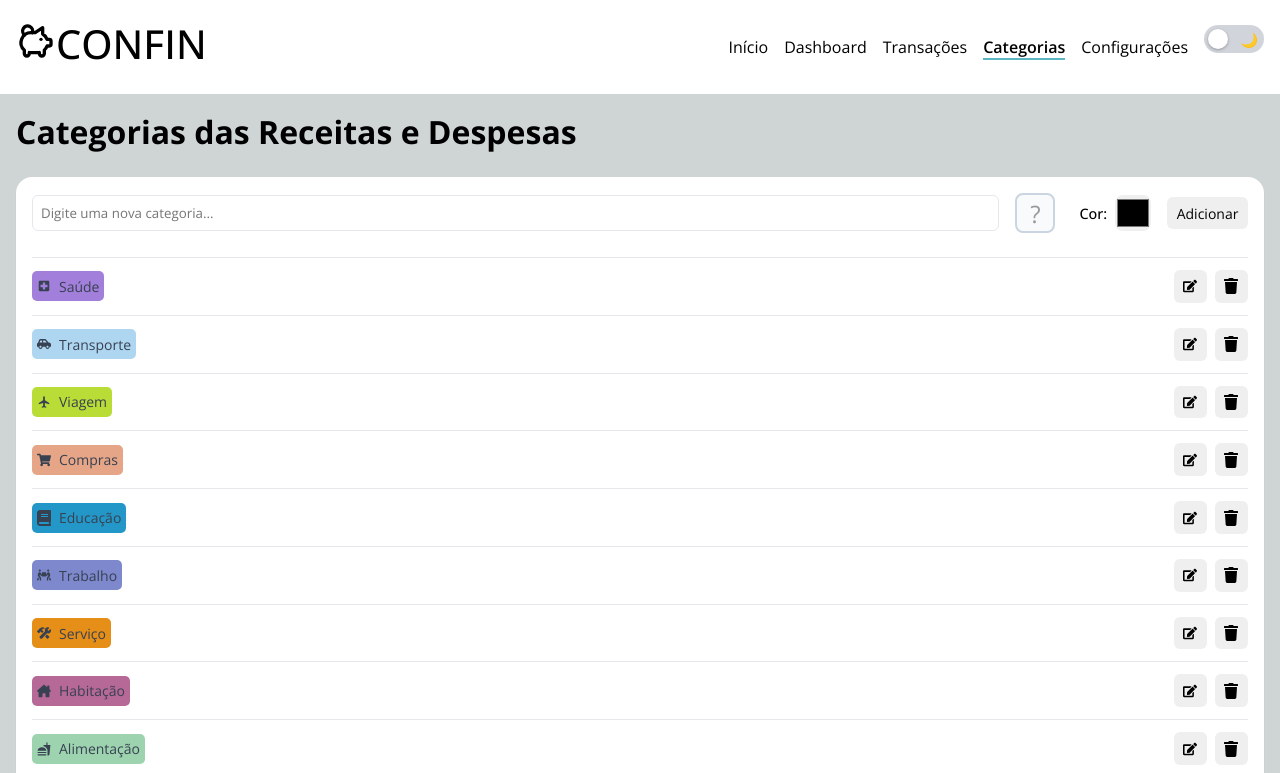
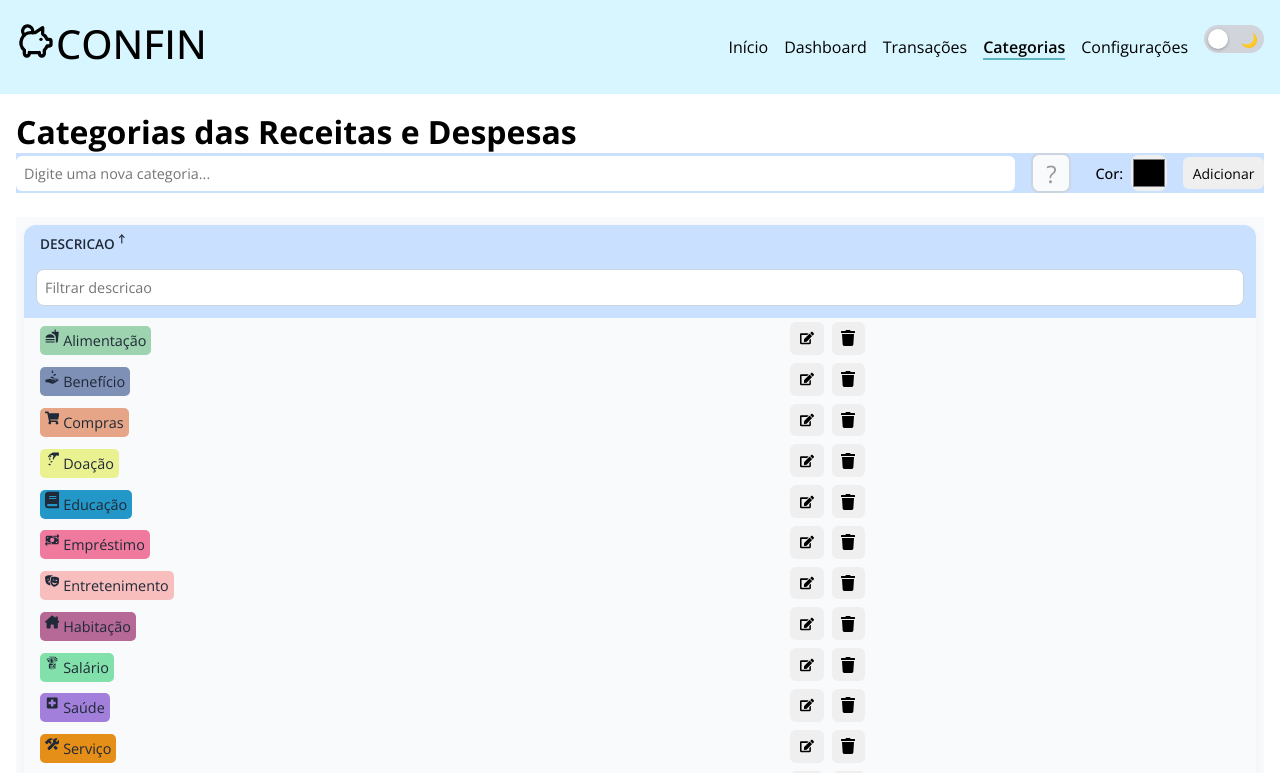
Before and after one commit to osmanseixas/confin, a React (Create React App) app: page /categories in a window 1280 px wide. Shown: the top 773 px of the page. Built offline with nearby package versions, Linux system fonts and the light colour scheme; data requests are answered from the project's data file; a web font is replaced by a local one.

Commit message:
ajustes CSS e componente Categoria

```diff
--- a/src/components/layout/Footer.module.css
+++ b/src/components/layout/Footer.module.css
@@ -1,6 +1,6 @@
 .footer {
-    background-color: black;
-    color: white;
+    background-color: var(--main-header-bg);
+    color: var(--contrast-text);
     padding: 1.5em;
     text-align: center;
 }
@@ -16,7 +16,7 @@
 }
 
 .social_list li:hover {
-    color: #5DB5C2;
+    color: var(--text-hover);
 }
 
 .social_list svg {
@@ -30,5 +30,5 @@
 
 .copyright span {
     font-weight: bold;
-    color: #5DB5C2;
+    color: var(--main-header-text);
 }
--- a/src/components/pages/Category.js
+++ b/src/components/pages/Category.js
@@ -1,6 +1,7 @@
-import React, { useState, useEffect } from "react";
+import React, { useState, useEffect, useMemo } from "react";
 import { getCategorias } from "../../services/CategoryService";
 import { MdLocalHospital, MdFastfood } from "react-icons/md";
+import { TbArrowNarrowDown, TbArrowNarrowUp } from "react-icons/tb";
 import {
   FaCarSide,
   FaShoppingCart,
@@ -8,7 +9,6 @@ import {
   FaPeopleCarry,
   FaTrash,
   FaEdit,
-  FaSave,
 } from "react-icons/fa";
 import {
   FaHouseChimney,
@@ -24,6 +24,12 @@ import IconGridSelector from "../layout/IconGridSelector";
 import ColorPicker from "../layout/ColorPicker";
 
 export default function Category() {
+  const [filtro, setFiltro] = useState({
+    descricao: "",
+  });
+  const [ordem, setOrdem] = useState("descricao");
+  const [ascendente, setAscendente] = useState(true);
+
   const [items, setItems] = useState([]);
   const [loading, setLoading] = useState(true);
   const [erro, setErro] = useState("");
@@ -31,10 +37,6 @@ export default function Category() {
   const [newItem, setNewItem] = useState("");
   const [selectedIcone, setSelectedIcone] = useState("");
   const [newCor, setNewCor] = useState("");
-  const [editingItem, setEditingItem] = useState(null);
-  const [editedDescricao, setEditedDescricao] = useState("");
-  const [editedIcone, setEditedIcone] = useState("");
-  const [editedCor, setEditedCor] = useState("");
 
   // Ícones disponíveis
   const icons = {
@@ -89,45 +91,47 @@ export default function Category() {
     setItems(items.filter((item) => item.id !== id));
   };
 
-  // Iniciar edição
-  const handleEditItem = (item) => {
-    setEditingItem(item);
-    setEditedDescricao(item.descricao);
-    setEditedIcone(item.icone);
-    setEditedCor(item.cor);
-  };
+  const dadosFiltrados = useMemo(() => {
+    let resultado = [...items];
 
-  // Salvar edição
-  const handleSaveEdit = () => {
-    setItems(
-      items.map((item) =>
-        item.id === editingItem.id
-          ? {
-              ...item,
-              descricao: editedDescricao,
-              icone: editedIcone,
-              cor: editedCor,
-            }
-          : item
+    // Filtro
+    resultado = resultado.filter((item) =>
+      Object.entries(filtro).every(([chave, valor]) =>
+        valor === ""
+          ? true
+          : String(item[chave]).toLowerCase().includes(valor.toLowerCase())
       )
     );
-    setEditingItem(null);
+
+    // Ordenação
+    if (ordem) {
+      resultado.sort((a, b) => {
+        const valorA = a[ordem];
+        const valorB = b[ordem];
+        if (valorA < valorB) return ascendente ? -1 : 1;
+        if (valorA > valorB) return ascendente ? 1 : -1;
+        return 0;
+      });
+    }
+
+    return resultado;
+  }, [items, filtro, ordem, ascendente]);
+
+  const alternarOrdem = (campo) => {
+    if (ordem === campo) {
+      setAscendente(!ascendente);
+    } else {
+      setOrdem(campo);
+      setAscendente(true);
+    }
   };
 
   return (
     <div className={styles.mainContainer}>
       <h1>Categorias das Receitas e Despesas</h1>
-
-      {loading ? (
-        <p>Carregando...</p>
-      ) : (
-        <div className={`max-w-6xl mx-auto ${styles.box}`}>
-          {erro ? (
-            <p className="text-red-500">{erro}</p>
-          ) : (
-            <>
       <div className={styles.inputContainer}>
         <input
+          className={styles.filterInput}
           type="text"
           placeholder="Digite uma nova categoria..."
           value={newItem}
@@ -138,37 +142,57 @@ export default function Category() {
           selected={selectedIcone}
           onSelect={(iconKey) => setSelectedIcone(iconKey)}
         />
-                <ColorPicker
-                  selectedColor={newCor}
-                  onChange={setNewCor}
-                />
+        <ColorPicker selectedColor={newCor} onChange={setNewCor} />
         <button onClick={handleAddItem}>Adicionar</button>
       </div>
-              <ul className={styles.itemList}>
-                {items.map((item) => (
-                  <li key={item.id} className={styles.item}>
-                    {editingItem && editingItem.id === item.id ? (
-                      <>
+      {loading ? (
+        <p>Carregando...</p>
+      ) : (
+        <div className={styles.container}>
+          {erro ? (
+            <p className="text-red-500">{erro}</p>
+          ) : (
+            <div className={styles.box}>
+              <table className={styles.table}>
+                <thead className={styles.thead}>
+                  <tr>
+                    {["descricao"].map((campo) => (
+                      <th
+                        colSpan={2}
+                        key={campo}
+                        className={styles.th}
+                        onClick={() => alternarOrdem(campo)}
+                      >
+                        {campo.toUpperCase()}
+                        {ordem === campo &&
+                          (ascendente ? (
+                            <TbArrowNarrowUp />
+                          ) : (
+                            <TbArrowNarrowDown />
+                          ))}
+                      </th>
+                    ))}
+                  </tr>
+                  <tr className={styles.filterRow}>
+                    {["descricao"].map((campo) => (
+                      <td key={campo} colSpan={2}>
                         <input
                           type="text"
-                          value={editedDescricao}
-                          onChange={(e) => setEditedDescricao(e.target.value)}
+                          placeholder={`Filtrar ${campo}`}
+                          className={styles.filterInput}
+                          value={filtro[campo]}
+                          onChange={(e) =>
+                            setFiltro({ ...filtro, [campo]: e.target.value })
+                          }
                         />
-                        <IconGridSelector
-                          icons={icons}
-                          selected={editedIcone}
-                          onSelect={(iconKey) => setEditedIcone(iconKey)}
-                        />
-                        <ColorPicker
-                          selectedColor={editedCor}
-                          onChange={setEditedCor}
-                        />
-                        <button onClick={handleSaveEdit} className="save">
-                          <FaSave />
-                        </button>
-                      </>
-                    ) : (
-                      <>
+                      </td>
+                    ))}
+                  </tr>
+                </thead>
+                <tbody className={styles.fadeEnter}>
+                  {dadosFiltrados.map((item, index) => (
+                    <tr key={index} className={styles.row}>
+                      <td className={styles.td}>
                         <span
                           style={{
                             backgroundColor: item.cor,
@@ -178,11 +202,10 @@ export default function Category() {
                         >
                           {icons[item.icone]} {item.descricao}
                         </span>
+                      </td>
+                      <td className={styles.td}>
                         <div className={styles.buttons}>
-                          <button
-                            onClick={() => handleEditItem(item)}
-                            className="edit"
-                          >
+                          <button className="edit">
                             <FaEdit />
                           </button>
                           <button
@@ -192,12 +215,12 @@ export default function Category() {
                             <FaTrash />
                           </button>
                         </div>
-                      </>
-                    )}
-                  </li>
+                      </td>
+                    </tr>
                   ))}
-              </ul>
-            </>
+                </tbody>
+              </table>
+            </div>
           )}
         </div>
       )}
--- a/src/components/pages/Category.module.css
+++ b/src/components/pages/Category.module.css
@@ -1,15 +1,14 @@
-@import "../../styles/variables.css";
-
 .mainContainer {
   padding: 1rem;
 }
 
-.box {
-  background-color: white;
-  border-radius: var(--border-radius-box);
-  box-shadow: var(--box-shadow-default);
-  padding: 1rem;
-  margin-top: 1.5rem;
+.container {
+  width: 100%;
+  height: 100vh;
+  padding: 0.5rem;
+  background-color: var(--bg);
+  color: var(--text);
+  box-sizing: border-box;
 }
 
 .inputContainer {
@@ -18,6 +17,7 @@
   margin-bottom: 1.5rem;
   flex-wrap: wrap;
   align-items: center;
+  background-color: var(--header-bg);
 }
 
 .inputContainer input[type="text"] {
@@ -85,3 +85,58 @@ button.save {
   background-color: #10b981;
   color: white;
 }
+
+.table {
+  width: 100%;
+  border-collapse: collapse;
+  border-radius: 12px;
+  overflow: hidden;
+  background-color: var(--bg);
+  box-shadow: 0 2px 10px rgba(0, 0, 0, 0.04);
+  cursor: pointer;
+}
+
+.thead {
+  background-color: var(--header-bg);
+  color: var(--text);
+  text-transform: uppercase;
+}
+
+.thead th {
+  padding: 0.25rem 1rem;
+  text-align: left;
+  font-size: 0.85rem;
+  font-weight: 600;
+  cursor: pointer;
+}
+
+.thead th:hover {
+  color: var(--text-hover);
+}
+
+.filterRow td {
+  background-color: var(--filter-bg);
+  padding: 0.75rem;
+}
+
+.filterInput {
+  width: 100%;
+  padding: 0.5rem;
+  border: 1px solid var(--input-border);
+  border-radius: 8px;
+  font-size: 0.9rem;
+}
+
+.row {
+  transition: background-color 0.2s;
+}
+
+.row:hover {
+  background-color: var(--row-hover);
+}
+
+.td {
+  padding: 0.25rem 1rem;
+  font-size: 0.9rem;
+  color: var(--text);
+}
--- a/src/index.css
+++ b/src/index.css
@@ -6,7 +6,8 @@
 }
 
 html, body, #root {
-  background-color: #CFD5D5;
+  color: var(--contrast-text);
+  background-color: var(--contrast-bg);
   height: 100%;
 }
 
--- a/src/styles/variables.css
+++ /dev/null
@@ -1,27 +0,0 @@
-:root {
-    /* Cores */
-    --color-bg-table-header: #f3f4f6;
-    --color-text-header: #4b5563;
-    --color-text-cell: #374151;
-    --color-border: #e5e7eb;
-    --color-row-hover: #f9fafb;
-
-    /* Layout e tipografia */
-    --border-radius-box: 1rem;
-    --box-shadow-default: 0 1px 2px rgba(0, 0, 0, 0.05);
-    --padding-cell: 0.75rem 1rem;
-    --font-size-sm: 0.875rem;
-    --font-weight-semibold: 600;
-  }
-
-  @media (prefers-color-scheme: dark) {
-    :root {
-      --color-bg-table-header: #1f2937;     /* zinc-800 */
-      --color-text-header: #d1d5db;         /* zinc-300 */
-      --color-text-cell: #e5e7eb;           /* zinc-100 */
-      --color-border: #374151;              /* zinc-700 */
-      --color-row-hover: #111827;           /* zinc-900 */
-
-      --box-shadow-default: 0 1px 2px rgba(255, 255, 255, 0.05);
-    }
-  }
--- a/src/theme.css
+++ b/src/theme.css
@@ -1,7 +1,7 @@
 :root {
     --contrast-bg: #ffffff;
     --contrast-text: #000000;
-    --main-header-bg: #ffffff;
+    --main-header-bg: #d8f6ff;
     --main-header-text: #5db5c2;
     --bg: #f9fafb;
     --text: #1f2937;
```
Lines whose indentation alone changed are shown as unchanged.
